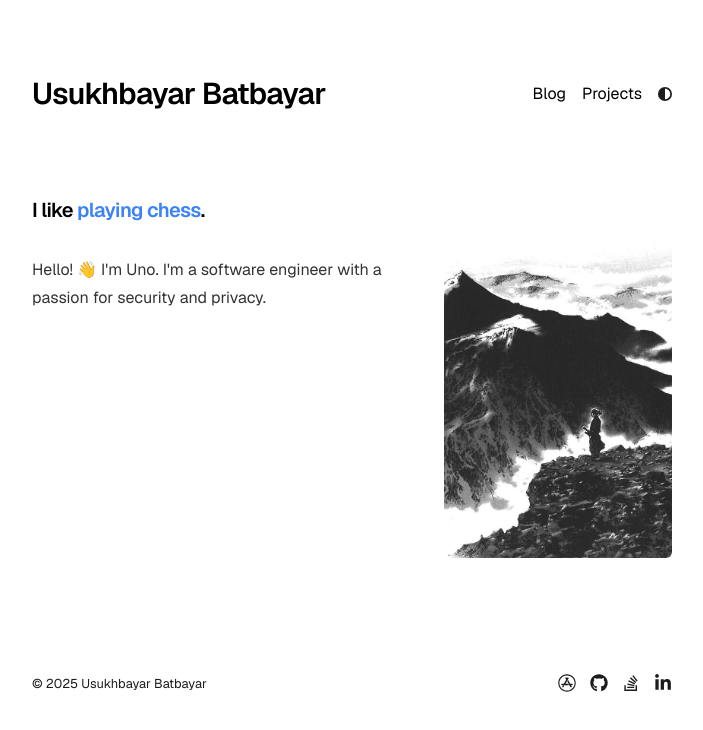
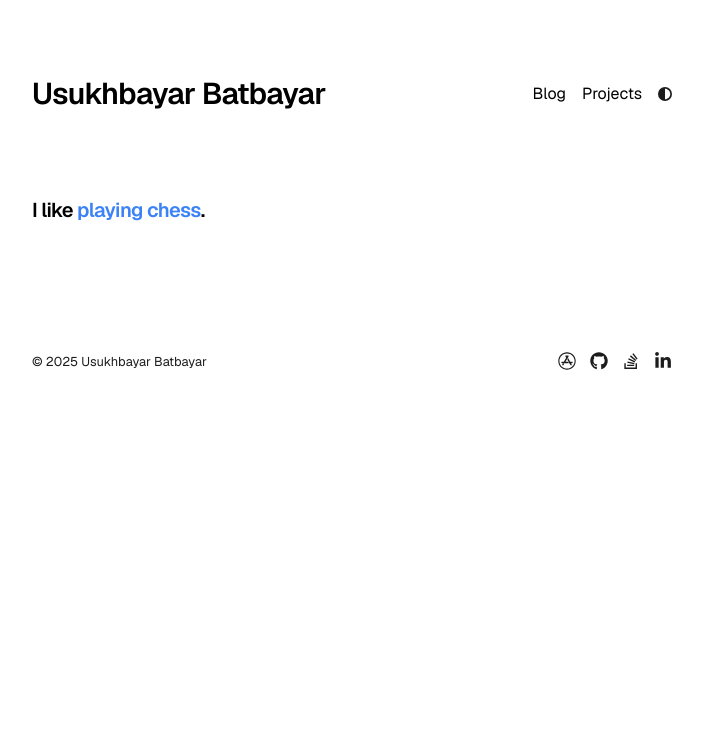
Before and after one commit to x1vfk7wp13/unobatbayar.github.io, a Next.js app: page / in a window 1280 px wide. Shown: the top 730 px of the page, without its empty margins (288-991 px from the left). Built offline with nearby package versions, Linux system fonts and the light colour scheme.

Commit message:
chore: update

```diff
--- a/app/page.tsx
+++ b/app/page.tsx
@@ -5,9 +5,9 @@ import DynamicText from "./components/dynamic-text";
 export default function Page() {
   return (
     <section>
-      <a href={socialLinks.linkedin} target="_blank">
+      {/* <a href={socialLinks.linkedin} target="_blank">
         <Image
-          src="/images/profile.jpeg"
+          src="?"
           alt="Profile photo"
           className="rounded-md bg-gray-100 block lg:mt-5 mt-0 lg:mb-5 mb-10 mx-auto sm:float-right sm:ml-5 sm:mb-5 hover:grayscale-0"
           unoptimized
@@ -15,16 +15,16 @@ export default function Page() {
           width={228}
           priority
         />
-      </a>
+      </a> */}
 
       <h1 className="mb-8 text-2xl font-medium tracking-tight">
         <DynamicText/>
       </h1>
 
       <div className="prose prose-neutral dark:prose-invert">
-        <p>
-          Hello! 👋 I'm Uno. I'm a software engineer with a passion for security and privacy.
-        </p>
+        {/* <p>
+          ?
+        </p> */}
       </div>
     </section>
   );
```
Also changed, not shown: public/images/profile.jpeg (deleted).
